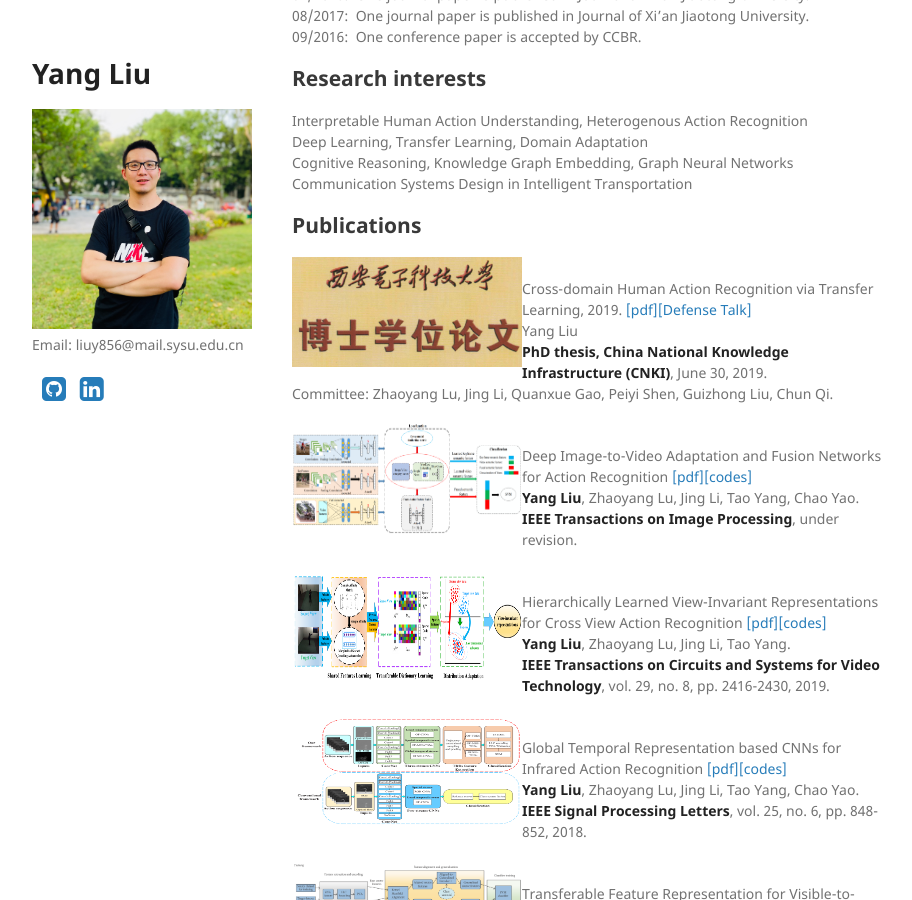
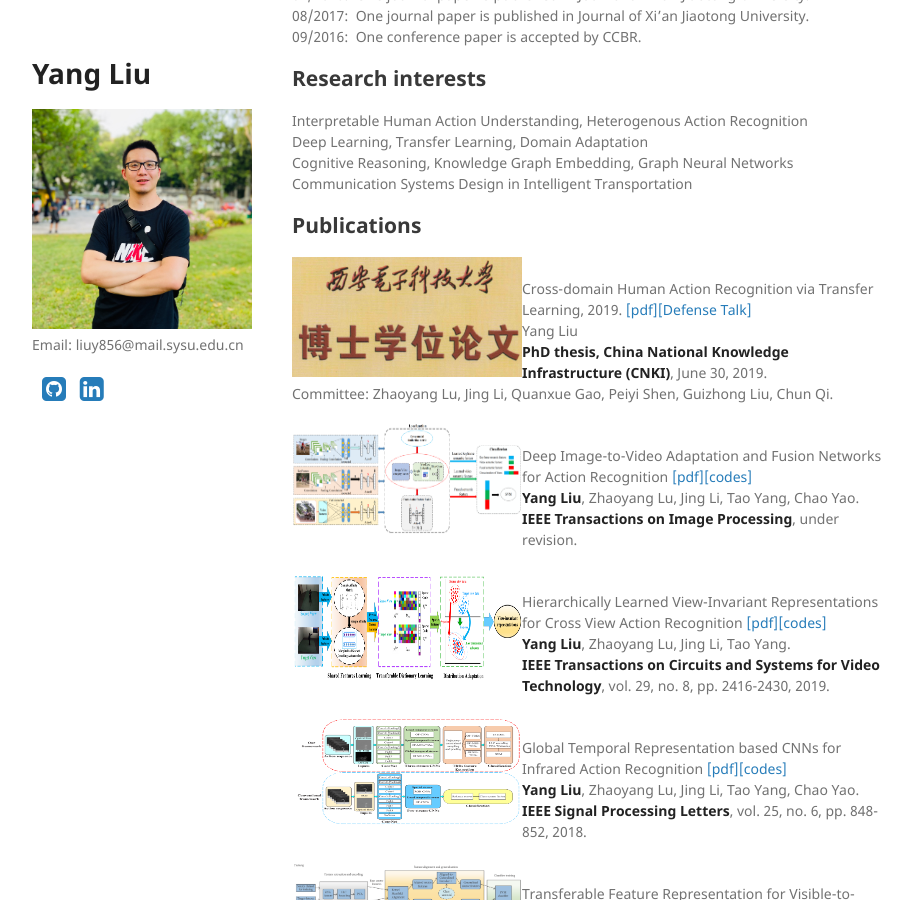
Before and after one commit to YangLiu9208/home, a Jekyll site: the page built from index.md, in a window 1280 px wide and 900 px high, scrolled down 516 px. Shown: the whole window, without its empty margins (178-1090 px from the left). Built offline with Jekyll 4.4.1, drawn with Linux system fonts in a browser that asks for light colours; a style sheet for code colours, icons or effects is not loaded.

Commit message:
Update index.md

```diff
--- a/index.md
+++ b/index.md
@@ -28,7 +28,7 @@ Communication Systems Design in Intelligent Transportation
 ## Publications
 <div align="left">
           <a>
-            <img border="0" src="./PHD_thesis.png" align="left" width="230" height="110">
+            <img border="0" src="./PHD_thesis.png" align="left" width="230" height="120">
           </a>
 </div>
 Cross-domain Human Action Recognition via Transfer Learning, 2019. [[pdf]]((https://yangliu9208.github.io/home/))[[Defense Talk]]((https://yangliu9208.github.io/home/))
```
